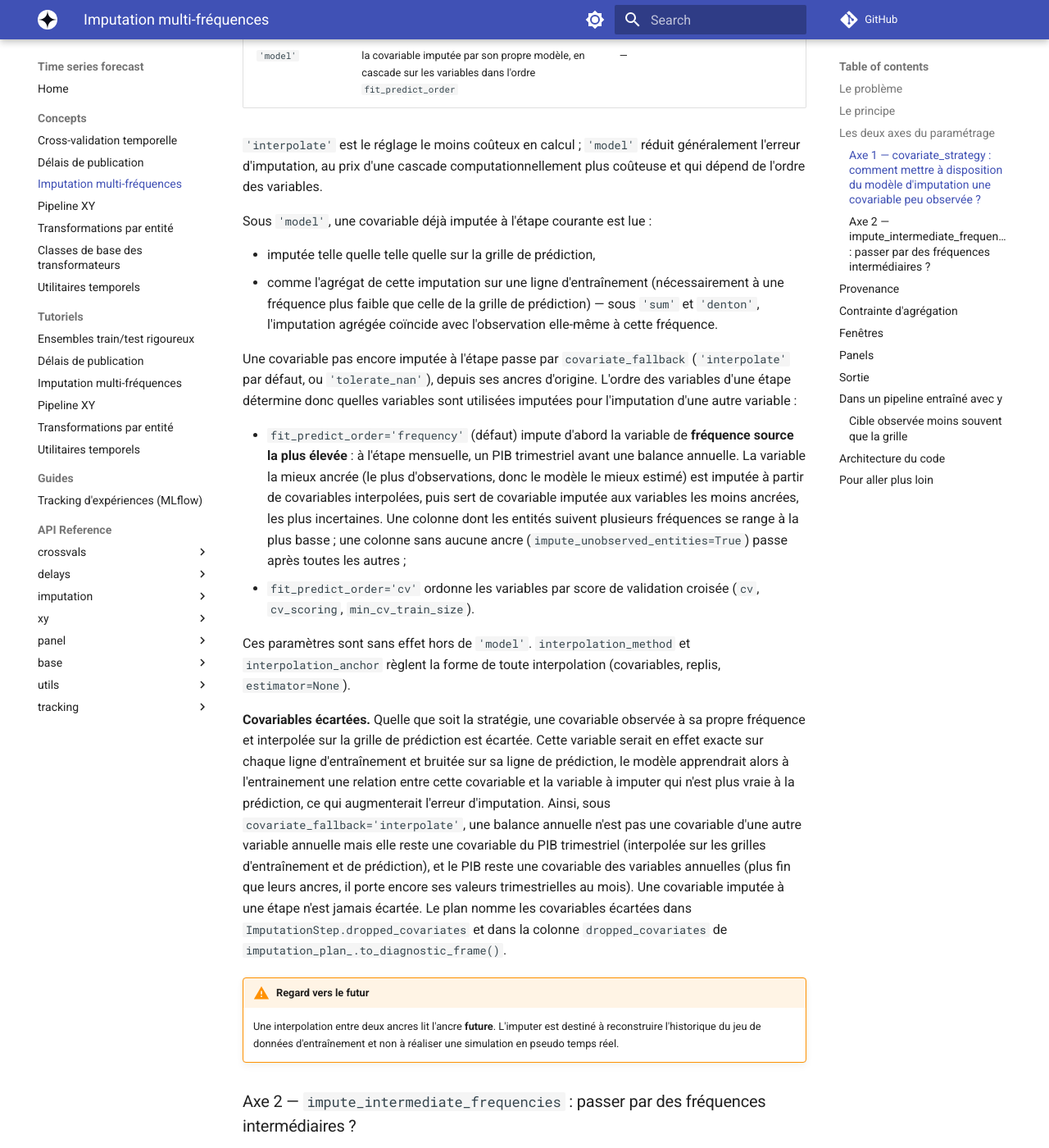
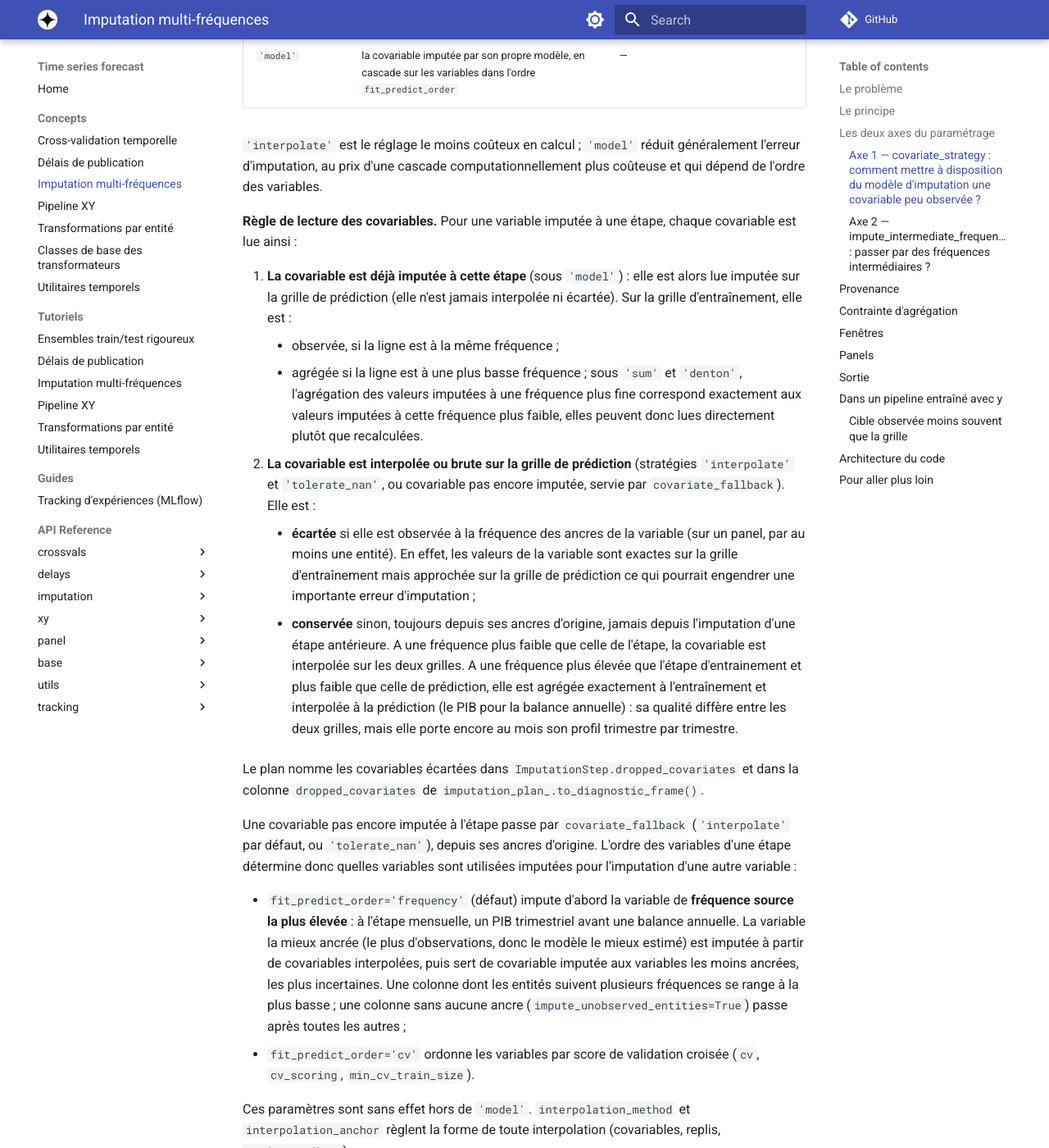
Before and after one commit to qbolliet/ts-forecast, an MkDocs documentation site: the page built from docs/concepts/mixed_frequency_imputation.md, in a window 1280 px wide and 1400 px high, scrolled down 2607 px. Shown: the whole window at 82% size. Built offline with MkDocs 1.6.1 and Material for MkDocs 9.7.7, drawn with Linux system fonts in a browser that asks for light colours; comment, search, counter and statistics services are not loaded.

Commit message:
docs: clarify first axis parameter description

```diff
--- a/docs/concepts/mixed_frequency_imputation.md
+++ b/docs/concepts/mixed_frequency_imputation.md
@@ -57,10 +57,25 @@ l'estimateur pour imputer la cible, l'axe 2 les **lignes** de sa cible.
 `'interpolate'` est le réglage le moins coûteux en calcul ; `'model'` réduit généralement l'erreur d'imputation,
 au prix d'une cascade computationnellement plus coûteuse et qui dépend de l'ordre des variables.
 
-Sous `'model'`, une covariable déjà imputée à l'étape courante est lue :
+**Règle de lecture des covariables.** Pour une variable imputée à une étape, chaque covariable est lue ainsi :
 
-- imputée telle quelle telle quelle sur la grille de prédiction,
-- comme l'agrégat de cette imputation sur une ligne d'entraînement (nécessairement à une fréquence plus faible que celle de la grille de prédiction) — sous `'sum'` et `'denton'`, l'imputation agrégée coïncide avec l'observation elle-même à cette fréquence.
+1. **La covariable est déjà imputée à cette étape** (sous `'model'`) : elle est alors lue imputée sur la grille de prédiction (elle n'est jamais
+   interpolée ni écartée). Sur la grille d'entraînement, elle est :
+    - observée, si la ligne est à la même fréquence  ;
+    - agrégée si la ligne est à une plus basse fréquence ; sous
+      `'sum'` et `'denton'`, l'agrégation des valeurs imputées à une fréquence plus fine correspond exactement aux valeurs imputées à cette fréquence plus faible, elles peuvent donc lues directement plutôt que recalculées.
+2. **La covariable est interpolée ou brute sur la grille de prédiction** (stratégies `'interpolate'`
+   et `'tolerate_nan'`, ou covariable pas encore imputée, servie par `covariate_fallback`). Elle est :
+    - **écartée** si elle est observée à la fréquence des ancres de la variable (sur un panel, par
+      au moins une entité). En effet, les valeurs de la variable sont exactes sur la grille d'entraînement mais approchée sur la grille de prédiction ce qui pourrait engendrer une importante erreur d'imputation ;
+    - **conservée** sinon, toujours depuis ses ancres d'origine, jamais depuis l'imputation d'une
+      étape antérieure. A une fréquence plus faible que celle de l'étape, la covariable est interpolée sur les deux grilles. A une fréquence plus élevée que l'étape d'entrainement et plus faible que celle de prédiction, elle est agrégée exactement à
+      l'entraînement et interpolée à la prédiction (le PIB pour la balance annuelle) : sa qualité
+      diffère entre les deux grilles, mais elle porte encore au mois son profil trimestre par
+      trimestre.
+
+Le plan nomme les covariables écartées dans `ImputationStep.dropped_covariates` et dans la colonne
+`dropped_covariates` de `imputation_plan_.to_diagnostic_frame()`.
 
 Une covariable pas encore imputée à l'étape passe par `covariate_fallback`
 (`'interpolate'` par défaut, ou `'tolerate_nan'`), depuis ses ancres d'origine. L'ordre des variables d'une étape
@@ -77,13 +92,6 @@ détermine donc quelles variables sont utilisées imputées pour l'imputation d'
 
 Ces paramètres sont sans effet hors de `'model'`. `interpolation_method` et `interpolation_anchor` règlent la forme de toute
 interpolation (covariables, replis, `estimator=None`).
-
-**Covariables écartées.** Quelle que soit la stratégie, une covariable observée à sa propre fréquence et interpolée sur la grille de prédiction est écartée. Cette variable serait en effet exacte sur chaque ligne d'entraînement et bruitée sur sa ligne de prédiction, le modèle apprendrait alors à l'entrainement une relation entre cette covariable et la variable à imputer qui n'est plus vraie à la prédiction, ce qui augmenterait l'erreur d'imputation. Ainsi, sous `covariate_fallback='interpolate'`, une balance annuelle n'est pas une
-covariable d'une autre variable annuelle mais elle reste une covariable du PIB trimestriel (interpolée
-sur les grilles d'entraînement et de prédiction), et le PIB reste une covariable des variables annuelles (plus fin que leurs
-ancres, il porte encore ses valeurs trimestrielles au mois). Une covariable imputée à une étape n'est
-jamais écartée. Le plan nomme les covariables écartées dans `ImputationStep.dropped_covariates` et
-dans la colonne `dropped_covariates` de `imputation_plan_.to_diagnostic_frame()`.
 
 !!! warning "Regard vers le futur"
     Une interpolation entre deux ancres lit l'ancre **future**. L'imputer est destiné à reconstruire l'historique du jeu de données d'entraînement et non à réaliser une simulation en pseudo temps réel.
```
